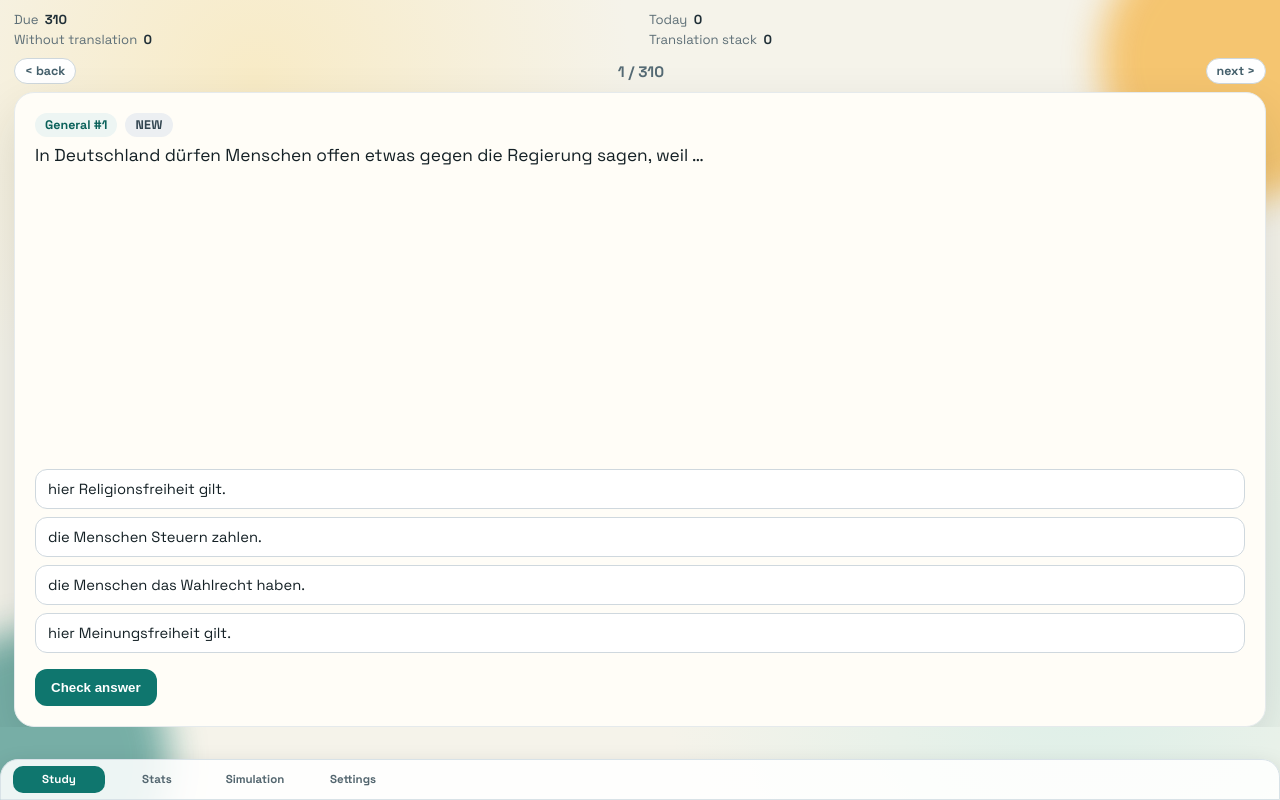
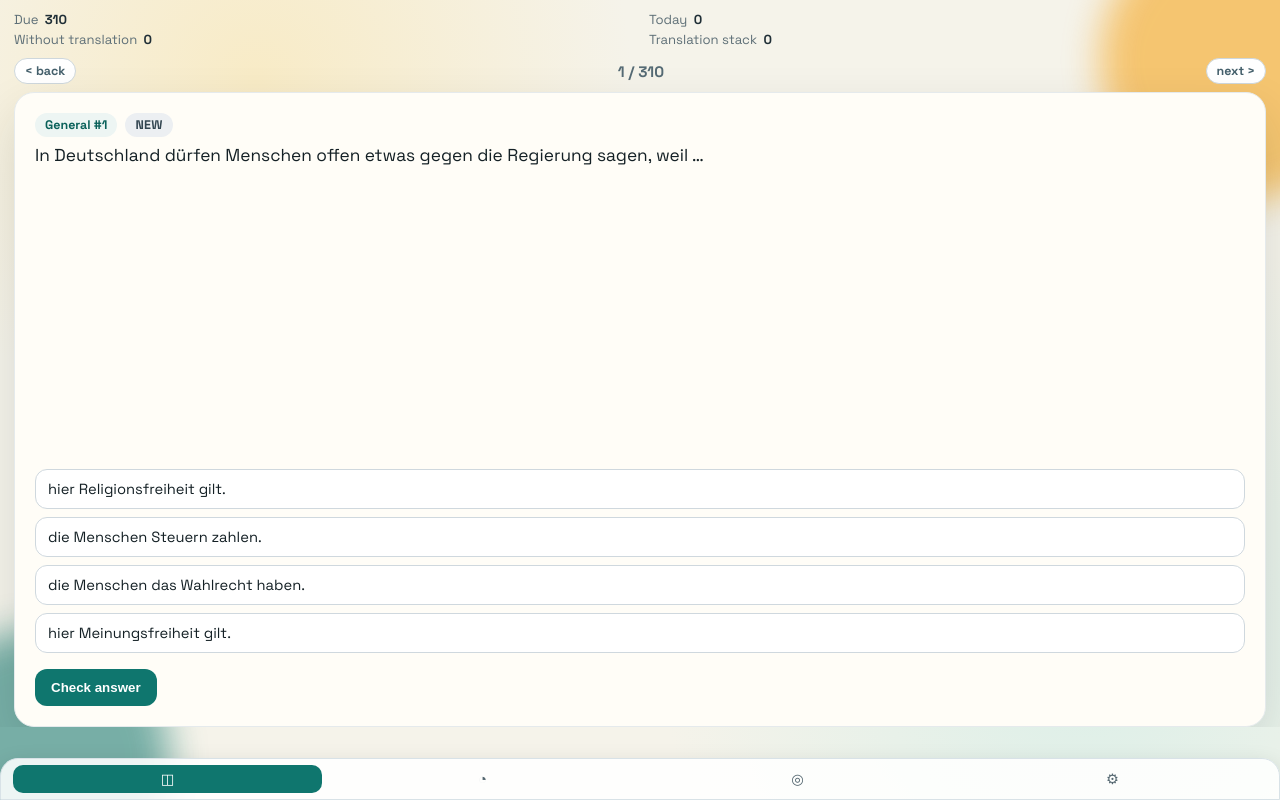
Before and after one commit to nanot1m/einbuergerungtester, a plain HTML site: page index.html in a window 1280 px wide. Drawn offline with Linux system fonts and the light colour scheme.

Commit message:
Polish tab bar layout

```diff
--- a/app.js
+++ b/app.js
@@ -300,10 +300,14 @@ function applyStaticTranslations() {
   localeToggleEl.setAttribute('aria-label', t('switchLanguage'));
   localeToggleEl.setAttribute('title', t('switchLanguage'));
   localeToggleLabelEl.textContent = state.locale.toUpperCase();
-  tabStudyEl.textContent = t('tabStudy');
-  tabStatsEl.textContent = t('tabStats');
-  tabSimEl.textContent = t('tabSim');
-  tabSettingsEl.textContent = t('tabSettings');
+  tabStudyEl.setAttribute('aria-label', t('tabStudy'));
+  tabStudyEl.setAttribute('title', t('tabStudy'));
+  tabStatsEl.setAttribute('aria-label', t('tabStats'));
+  tabStatsEl.setAttribute('title', t('tabStats'));
+  tabSimEl.setAttribute('aria-label', t('tabSim'));
+  tabSimEl.setAttribute('title', t('tabSim'));
+  tabSettingsEl.setAttribute('aria-label', t('tabSettings'));
+  tabSettingsEl.setAttribute('title', t('tabSettings'));
   backCardBtn.textContent = t('back');
   forwardCardBtn.textContent = t('forward');
   showAnswerBtn.textContent = t('showAnswer');
--- a/index.html
+++ b/index.html
@@ -28,10 +28,10 @@
       </header>
 
       <div class="tabs">
-        <button id="tab-study" class="tab-btn active" type="button"><span class="tab-icon" aria-hidden="true">◫</span><span>Тренировка</span></button>
-        <button id="tab-stats" class="tab-btn" type="button"><span class="tab-icon" aria-hidden="true">◔</span><span>Статистика</span></button>
-        <button id="tab-sim" class="tab-btn" type="button"><span class="tab-icon" aria-hidden="true">◎</span><span>Симуляция</span></button>
-        <button id="tab-settings" class="tab-btn" type="button"><span class="tab-icon" aria-hidden="true">⚙</span><span>Настройки</span></button>
+        <button id="tab-study" class="tab-btn active" type="button"><span class="tab-icon" aria-hidden="true">◫</span></button>
+        <button id="tab-stats" class="tab-btn" type="button"><span class="tab-icon" aria-hidden="true">◔</span></button>
+        <button id="tab-sim" class="tab-btn" type="button"><span class="tab-icon" aria-hidden="true">◎</span></button>
+        <button id="tab-settings" class="tab-btn" type="button"><span class="tab-icon" aria-hidden="true">⚙</span></button>
       </div>
 
       <div class="views-viewport">
--- a/styles.css
+++ b/styles.css
@@ -206,13 +206,6 @@ h1 {
   border-radius: 18px 18px 0 0;
   padding: 6px 12px calc(6px + env(safe-area-inset-bottom));
   box-shadow: 0 10px 24px rgba(15, 30, 36, 0.18);
-  overflow-x: auto;
-  scrollbar-width: none;
-  scroll-behavior: smooth;
-}
-
-.tabs::-webkit-scrollbar {
-  display: none;
 }
 
 .views-viewport {
@@ -255,24 +248,20 @@ h1 {
   border: 0;
   background: transparent;
   border-radius: 10px;
-  padding: 7px 8px 8px;
+  padding: 4px 6px;
   font: inherit;
-  font-size: 0.72rem;
-  font-weight: 700;
   color: #53666f;
   cursor: pointer;
   display: flex;
-  flex-direction: column;
   align-items: center;
   justify-content: center;
-  gap: 3px;
-  line-height: 1.05;
-  flex: 0 0 auto;
-  min-width: 92px;
+  flex: 1 1 0;
+  width: auto;
+  height: 28px;
 }
 
 .tab-icon {
-  font-size: 0.96rem;
+  font-size: 0.9rem;
   line-height: 1;
 }
 
@@ -1006,7 +995,7 @@ mark {
   }
 
   .tab-btn {
-    min-width: 84px;
+    min-width: 0;
   }
 
   .card {
```
